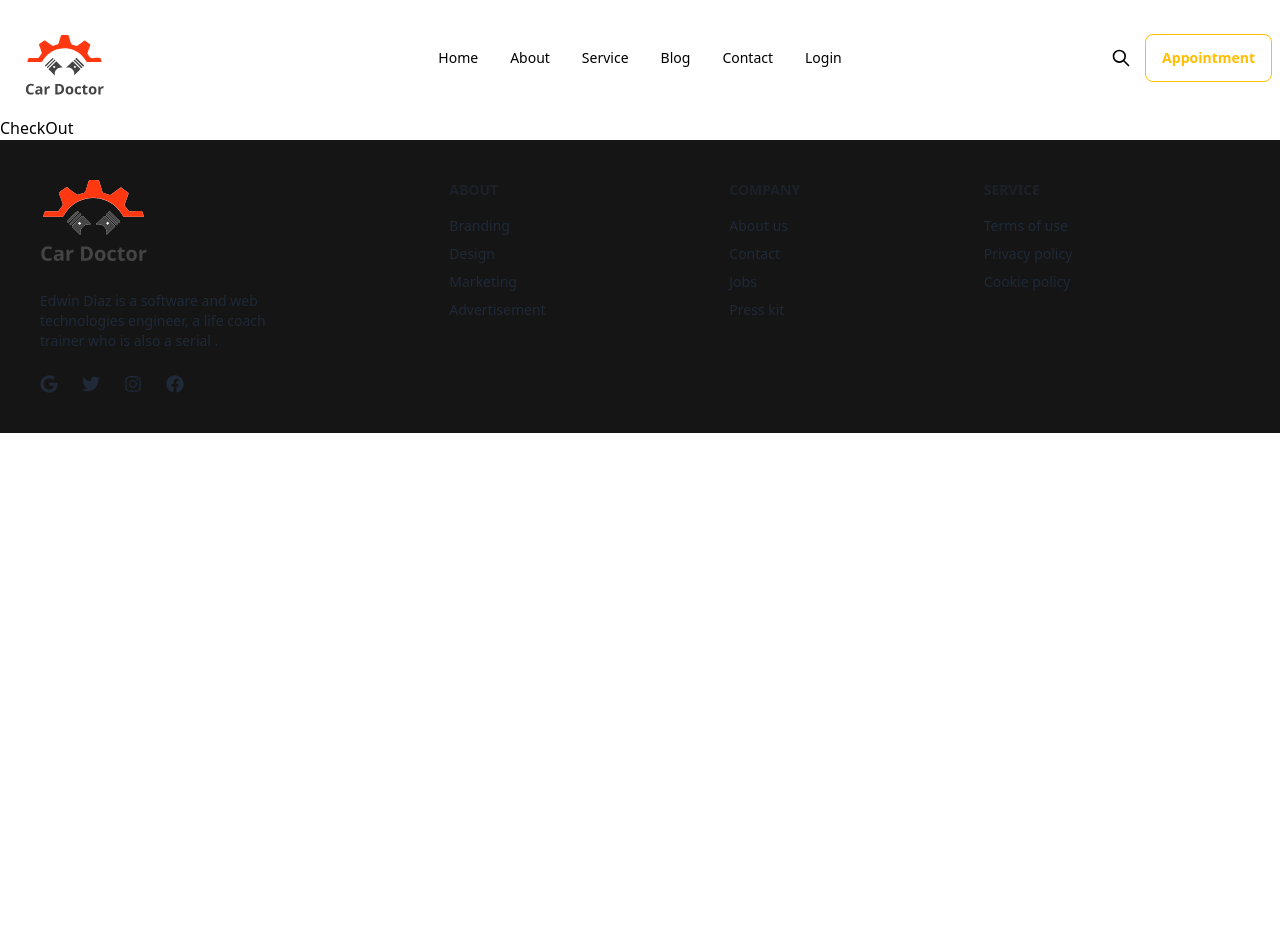
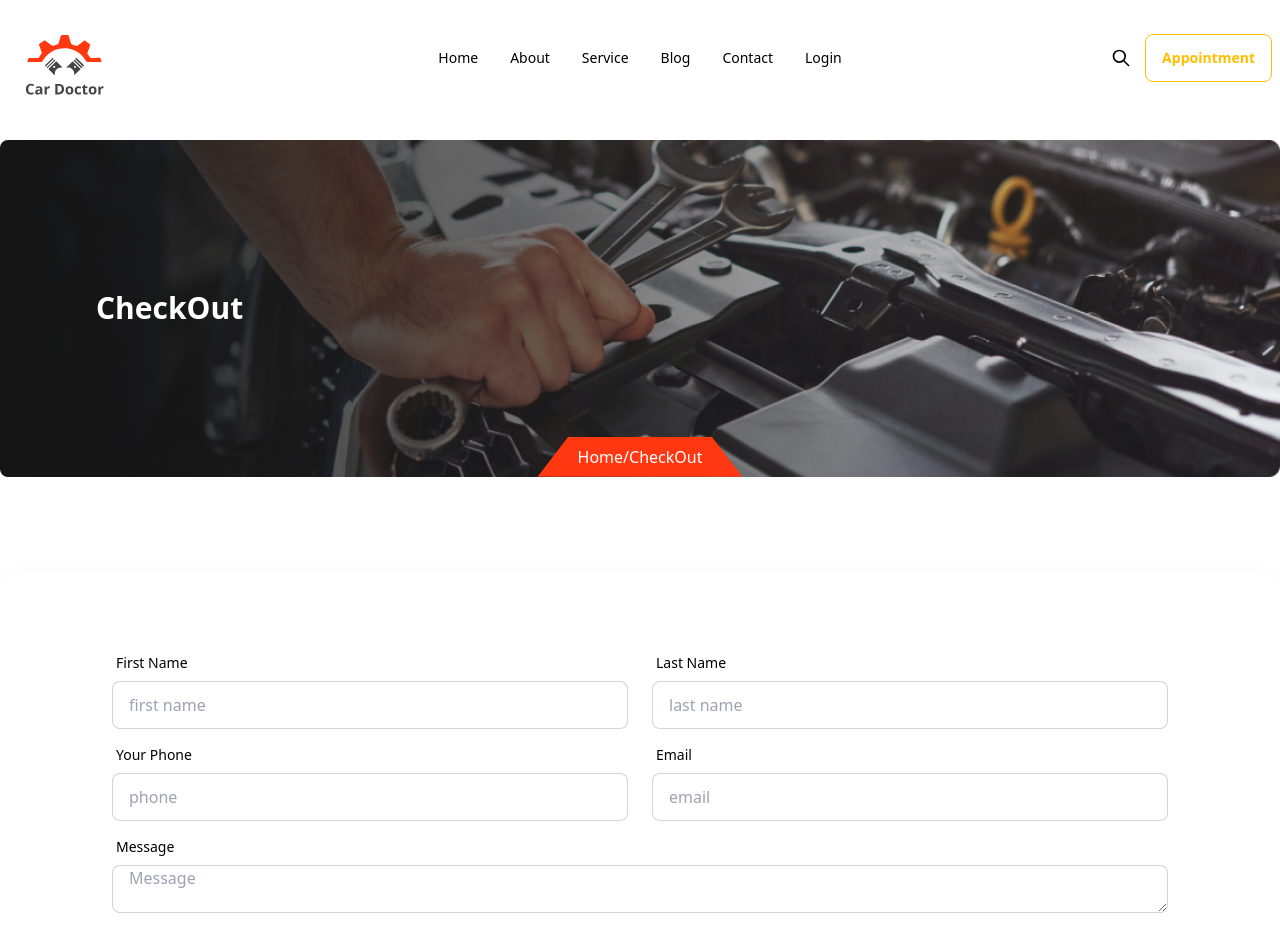
Before and after one commit to mehediriad/car-doctor-client, a React (Vite) app: page /checkout in a window 1280 px wide. Shown: the top 943 px of the page. Before the commit the page ends 800 px from the top, so only its background shows below. Built offline with nearby package versions, Linux system fonts and the light colour scheme; no server answers.

Commit message:
checkout page added

```diff
--- a/src/Pages/CheckOut/CheckOut.jsx
+++ b/src/Pages/CheckOut/CheckOut.jsx
@@ -1,9 +1,65 @@
+import { useLoaderData } from "react-router-dom";
+import PageBanner from "../../components/PageBanner/PageBanner";
 
 
 const CheckOut = () => {
+    const service = useLoaderData()
     return (
         <div>
-            CheckOut
+            <PageBanner title="CheckOut" breadcrumb="Home/CheckOut" />
+            <div className="my-24">
+                <div className="card w-full shrink-0 shadow-2xl">
+                    <div className="px-20 py-10">
+                        <form className="card-body">
+
+
+                            <div className="flex gap-6">
+                                <div className="form-control md:w-1/2">
+                                    <label className="label">
+                                        <span className="label-text text-black">First Name</span>
+                                    </label>
+                                    <input type="text" placeholder="first name" className="input input-bordered bg-white" required />
+                                </div>
+                                <div className="form-control md:w-1/2">
+                                    <label className="label">
+                                        <span className="label-text text-black">Last Name</span>
+                                    </label>
+                                    <input type="text" placeholder="last name" className="input input-bordered bg-white" required />
+                                </div>
+                            </div>
+                            <div className="flex gap-6">
+                                <div className="form-control md:w-1/2">
+                                    <label className="label">
+                                        <span className="label-text text-black">Your Phone</span>
+                                    </label>
+                                    <input type="text" placeholder="phone" className="input input-bordered bg-white" required />
+                                </div>
+                                <div className="form-control md:w-1/2">
+                                    <label className="label">
+                                        <span className="label-text text-black">Email</span>
+                                    </label>
+                                    <input type="email" placeholder="email" className="input input-bordered bg-white" required />
+                                </div>
+                            </div>
+
+
+
+                            <div className="form-control">
+                                <label className="label">
+                                    <span className="label-text text-black">Message</span>
+                                </label>
+                                <textarea className="input input-bordered bg-white" placeholder="Message" rows="10" name="" id=""></textarea>
+
+
+                            </div>
+                            <div className="form-control mt-6">
+                                <button className="btn bg-[#FF3811] text-white">Order Confirm</button>
+                            </div>
+                        </form>
+                    </div>
+                </div>
+            </div>
+
         </div>
     );
 };
--- /dev/null
+++ b/src/components/PageBanner/PageBanner.jsx
@@ -0,0 +1,28 @@
+import pageBannerImg from "../../assets/images/checkout/checkout.png"
+
+const PageBanner = ({ title, breadcrumb }) => {
+    return (
+        <div className="relative my-6">
+            <div>
+                <img className="w-full" src={pageBannerImg} alt="pageBannerImg" />
+            </div>
+            <div className="absolute top-0 rounded-lg  w-full h-full bg-gradient-to-r from-[#151515] to-[rgba(21, 21, 21,0)]">
+                <h2 className="text-white text-3xl font-bold ml-24 flex items-center h-full">{title}</h2>
+            </div>
+            <div className="absolute bottom-0  w-full text-center">
+                <div className="inline-block" style={{ clipPath: "polygon(15% 0%, 85% 0%, 100% 100%, 0% 100%)" }}>
+                    <h3 className=" text-white text-md bg-[#FF3811]  py-2 px-10">{breadcrumb}</h3>
+                </div>
+            </div>
+            {/* <div className="absolute bottom-0  w-full text-center">
+                <div className="inline-block relative after:absolute after:w-0 after:h-0 after:top-0 after:left-[-40px] after:border-[#FF3811] after:border-[20px] after:border-l-transparent after:border-t-transparent
+                before:absolute before:w-0 before:h-0 before:top-0 before:right-[-40px] before:border-[#FF3811] before:border-[20px] before:border-r-transparent before:border-t-transparent
+                ">
+                <h3 className=" text-white text-md bg-[#FF3811]  py-2 px-10">{breadcrumb}</h3>
+                </div>
+            </div> */}
+        </div>
+    );
+};
+
+export default PageBanner;
--- a/src/components/ServiceArea/ServiceArea.jsx
+++ b/src/components/ServiceArea/ServiceArea.jsx
@@ -6,7 +6,7 @@ const ServiceArea = () => {
 
     const [services,setServices] = useState([]);
     useEffect(()=>{
-        fetch('services.json')
+        fetch('http://localhost:5000/services')
         .then(res => res.json())
         .then(data => setServices(data))
     },[])
--- a/src/components/ServiceAreaCard/ServiceAreaCard.jsx
+++ b/src/components/ServiceAreaCard/ServiceAreaCard.jsx
@@ -1,8 +1,9 @@
 import { FaArrowRight } from "react-icons/fa";
+import { Link } from "react-router-dom";
 
 
 const ServiceAreaCard = ({service}) => {
-    const {img,title,price} = service
+    const {_id,img,title,price} = service
     return (
 
             <div className="flex flex-col us w-96 shadow-xl p-6">
@@ -19,7 +20,7 @@ const ServiceAreaCard = ({service}) => {
                 </div>
                 <div className="justify-end flex justify-between items-center">
                     <h3 className="text-lg font-bold text-[#FF3811]">Price: ${price}</h3>
-                        <button className="text-[#FF3811]"><FaArrowRight/></button>
+                    <Link to={`/checkout/${_id}`}><button className="text-[#FF3811]"><FaArrowRight/></button></Link>
                 </div>
             </div>
 
--- a/src/routes/routes.jsx
+++ b/src/routes/routes.jsx
@@ -16,6 +16,7 @@ import Blogs from "../Pages/Blogs/Blogs";
 import Dashboard from "../Pages/Dashboard/Dashboard";
 import PrivateRoute from "./PrivateRoute";
 import Appoinment from "../Pages/Appoinment/Appoinment";
+
 
 
 const router = createBrowserRouter([
@@ -80,6 +81,12 @@ const router = createBrowserRouter([
                 path: "/appoinment",
                 element: <PrivateRoute><Appoinment /></PrivateRoute> ,
             },
+
+            {
+                path: "/checkout/:id",
+                element: <PrivateRoute><CheckOut /></PrivateRoute> ,
+                loader: ({params}) => fetch(`http://localhost:5000/services/${params.id}`)
+            },
         ]
     },
 ]);
```
